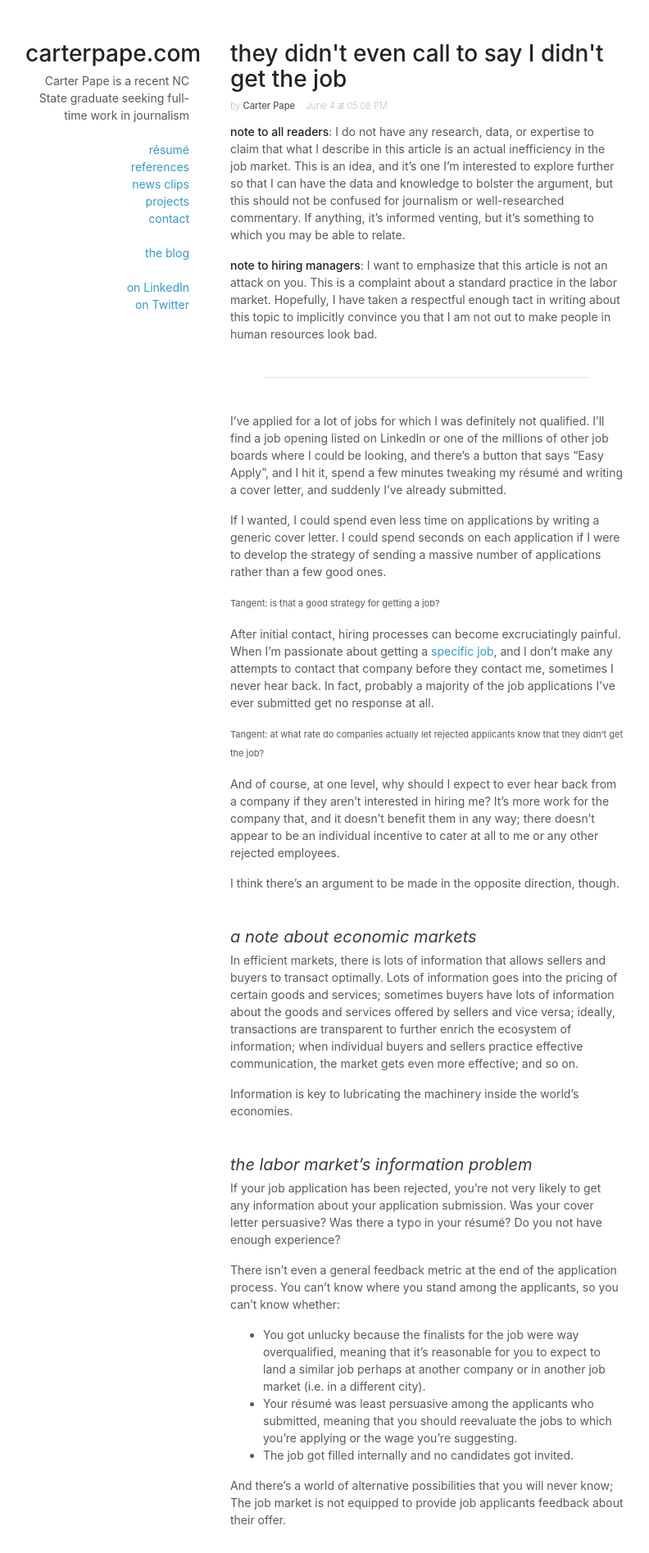
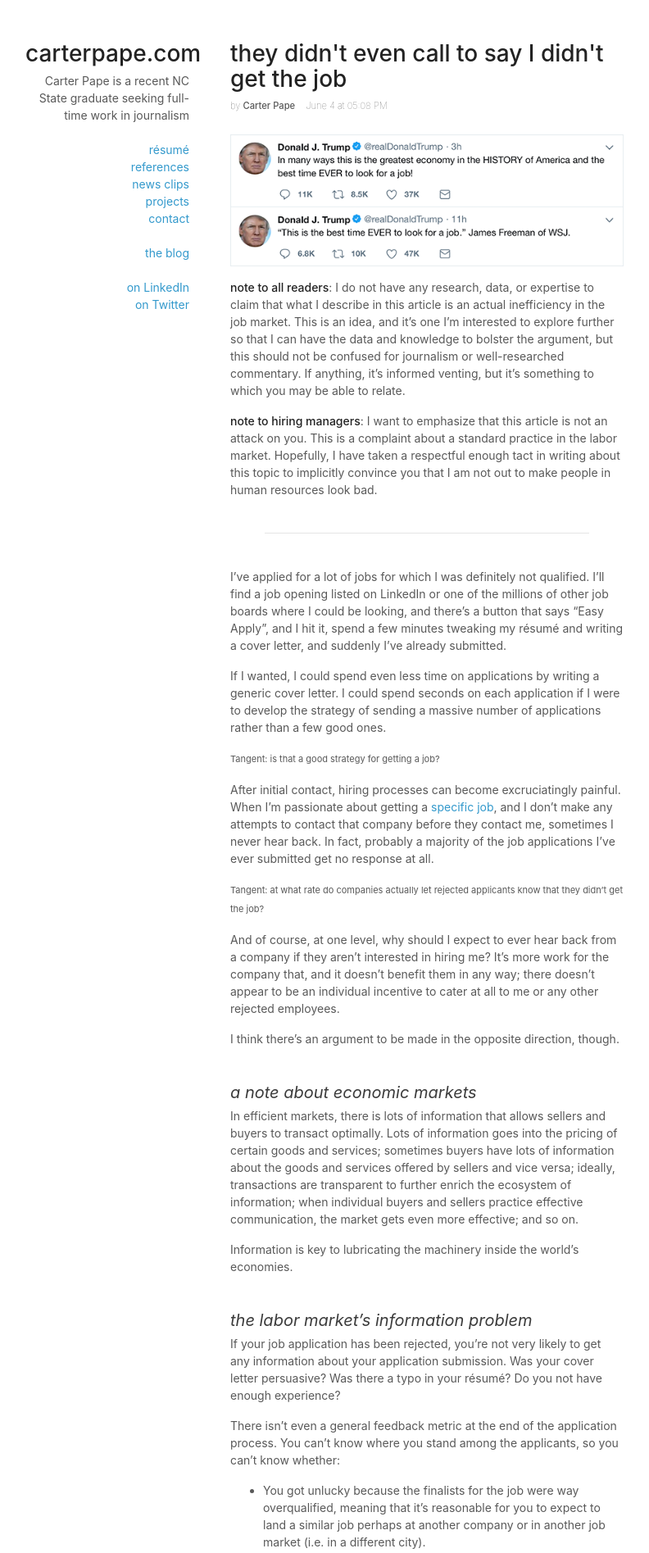
Before and after one commit to CarterPape/CarterPape.github.io, a Jekyll site: the page built from blog/unlisted/_posts/2018-06-04-no-callbacks.md, in a window 1280 px wide. Shown: the top 1895 px of the page at 82% size, without its empty margins (244-1036 px from the left). Built offline with Jekyll 4.4.1, drawn with Linux system fonts in a browser that asks for light colours.

Commit message:
now with color images

```diff
--- a/blog/unlisted/_posts/2018-06-04-no-callbacks.md
+++ b/blog/unlisted/_posts/2018-06-04-no-callbacks.md
@@ -3,6 +3,8 @@ title: "they didn't even call to say I didn't get the job"
 excerpt: "The worst part of the job application process may actually be a market inefficiency."
 date: 2018-06-04 17:08:00 -0400
 tags: [job search]
+img:
+    path: "/assets/images/jobs.png"
 ---
 
 **note to all readers**: I do not have any research, data, or expertise to claim that what I describe in this article is an actual inefficiency in the job market. This is an idea, and it's one I'm interested to explore further so that I can have the data and knowledge to bolster the argument, but this should not be confused for journalism or well-researched commentary. If anything, it's informed venting, but it's something to which you may be able to relate.
```
Also changed, not shown: assets/images/jobs.png (added).
